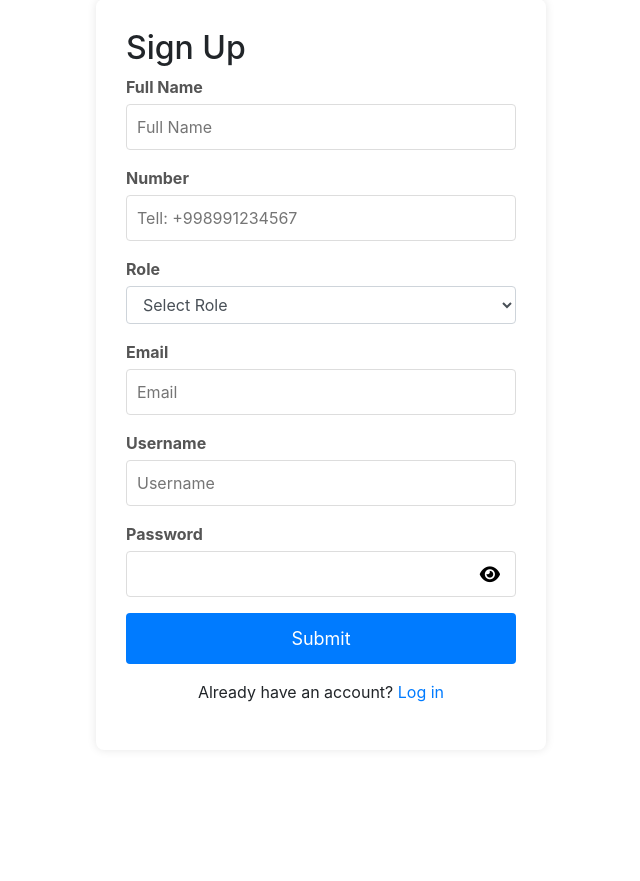
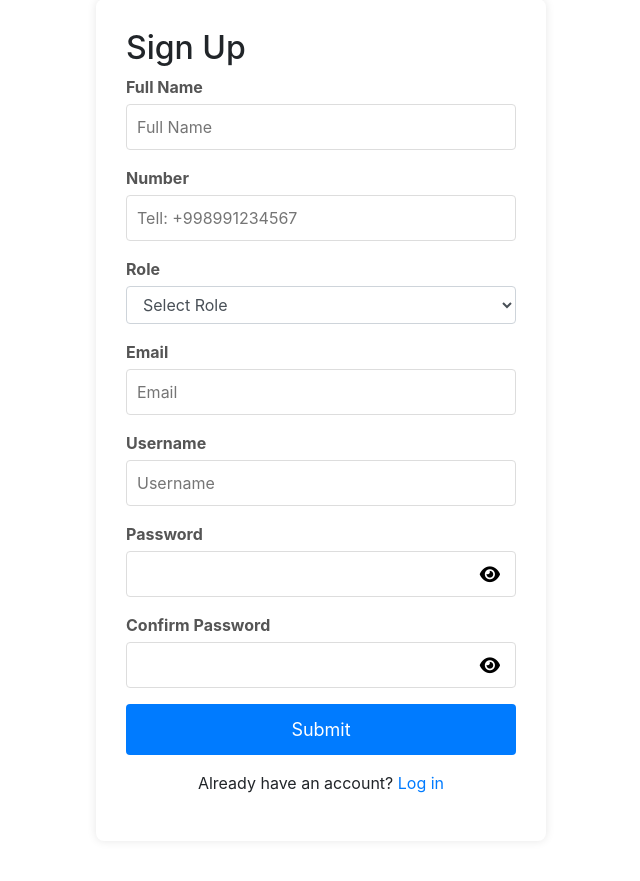
Before and after one commit to HajarElMoctar/ssd-code-audit, a PHP site: page /signup/ in a window 1280 px wide. Shown: the part 41-922 px from the top of the page, without its empty margins (319-959 px from the left). Before the commit the page ends 743 px from the top, so only its background shows below. Run offline with PHP 8.4, Linux system fonts and the light colour scheme; some libraries are stand-ins or nearby versions.

Commit message:
Patch vulnerabilities in signup index.php

```diff
--- a/signup/index.php
+++ b/signup/index.php
@@ -3,6 +3,11 @@ session_start();
 
 include '../config.php';
 $query = new Database();
+
+// Generate CSRF token if it doesn't exist
+if (!isset($_SESSION['csrf_token'])) {
+    $_SESSION['csrf_token'] = bin2hex(random_bytes(32));
+}
 
 if (isset($_SESSION['loggedin']) && $_SESSION['loggedin'] === true) {
     if ($_SESSION['role'] == 'admin') {
@@ -10,6 +15,7 @@ if (isset($_SESSION['loggedin']) && $_SESSION['loggedin'] === true) {
         exit;
     } else if ($_SESSION['role'] == 'seller') {
         header("Location: ../seller/");
+        exit;
     } else {
         header("Location: ../");
         exit;
@@ -41,6 +47,7 @@ if (isset($_COOKIE['username']) && isset($_COOKIE['session_token'])) {
             exit;
         } else if ($user['role'] == 'seller') {
             header("Location: ../seller/");
+            exit;
         } else {
             header("Location: ../");
             exit;
@@ -51,13 +58,34 @@ if (isset($_COOKIE['username']) && isset($_COOKIE['session_token'])) {
 $msg = [];
 
 if (isset($_POST['submit'])) {
+    // Verify CSRF token
+    if (!isset($_POST['csrf_token']) || $_POST['csrf_token'] !== $_SESSION['csrf_token']) {
+        $msg = [
+            "title" => "Error!",
+            "text" => "Invalid form submission."
+        ];
+    } else {
         $name = $_POST['name'];
         $number = $_POST['number'];
         $role = $_POST['role'];
+
+        // Restrict role to only 'user' and 'seller'
+        if ($role !== 'user' && $role !== 'seller') {
+            $role = 'user'; // Default to user if invalid role
+        }
+
         $email = $_POST['email'];
         $username = $_POST['username'];
         $password = $_POST['password'];
+        $confirm_password = $_POST['confirm_password'];
 
+        // Check if passwords match
+        if ($password !== $confirm_password) {
+            $msg = [
+                "title" => "Error!",
+                "text" => "Passwords do not match."
+            ];
+        } else {
             $existingUser = $query->executeQueryWithParams(
                 "SELECT * FROM accounts WHERE username = ? OR email = ? OR number = ?",
                 [$username, $email, $number]
@@ -108,6 +136,8 @@ if (isset($_POST['submit'])) {
                 }
             }
         }
+    }
+}
 
 ?>
 
@@ -154,6 +184,9 @@ if (isset($_POST['submit'])) {
         <h2>Sign Up</h2>
 
         <form method="post" action="" enctype="multipart/form-data" id="signup-form">
+            <!-- Add CSRF Token -->
+            <input type="hidden" name="csrf_token" value="<?php echo htmlspecialchars($_SESSION['csrf_token'], ENT_QUOTES, 'UTF-8'); ?>">
+
             <div class="form-group">
                 <label for="name">Full Name</label>
                 <input type="text" name="name" placeholder="Full Name" required maxlength="30">
@@ -197,6 +230,16 @@ if (isset($_POST['submit'])) {
             </div>
 
             <div class="form-group">
+                <label for="confirm_password">Confirm Password</label>
+                <div class="password-container">
+                    <input type="password" id="confirm_password" name="confirm_password" required maxlength="255">
+                    <button type="button" id="toggle-confirm-password" class="password-toggle"><i
+                            class="fas fa-eye"></i></button>
+                </div>
+                <p class="error-message" id="password-match-error"></p>
+            </div>
+
+            <div class="form-group">
                 <input type="submit" name="submit" id="submit" value="Submit">
             </div>
 
@@ -228,7 +271,35 @@ if (isset($_POST['submit'])) {
             }
         });
 
+        document.getElementById('toggle-confirm-password').addEventListener('click', function() {
+            const passwordField = document.getElementById('confirm_password');
+            const toggleIcon = this.querySelector('i');
+
+            if (passwordField.type === 'password') {
+                passwordField.type = 'text';
+                toggleIcon.classList.remove('fa-eye');
+                toggleIcon.classList.add('fa-eye-slash');
+            } else {
+                passwordField.type = 'password';
+                toggleIcon.classList.remove('fa-eye-slash');
+                toggleIcon.classList.add('fa-eye');
+            }
+        });
+
         $(document).ready(function() {
+            // Password match validation
+            $('#password, #confirm_password').on('keyup', function() {
+                if ($('#password').val() !== '' && $('#confirm_password').val() !== '') {
+                    if ($('#password').val() === $('#confirm_password').val()) {
+                        $('#password-match-error').text('');
+                        $('#submit').prop('disabled', false);
+                    } else {
+                        $('#password-match-error').text('Passwords do not match');
+                        $('#submit').prop('disabled', true);
+                    }
+                }
+            });
+
             $('input[name="number"]').on('input', function() {
                 var number = $(this).val();
                 if (number.length > 0 && !/^\d+$/.test(number)) {
```
Lines whose indentation alone changed are shown as unchanged.
